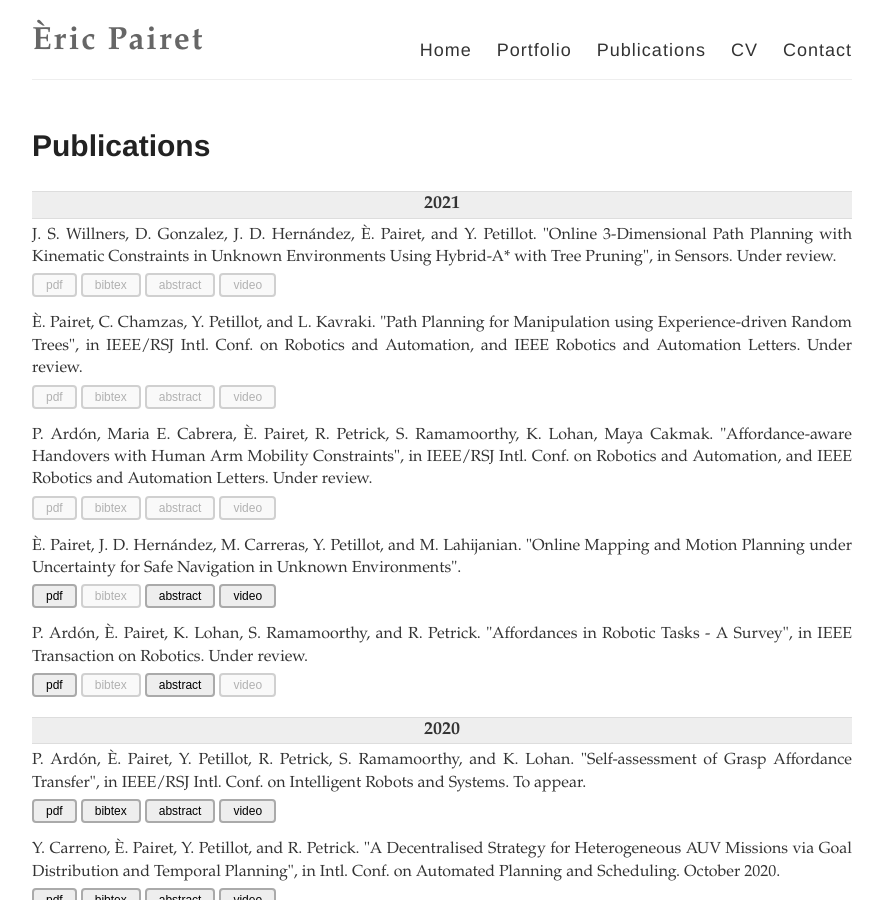
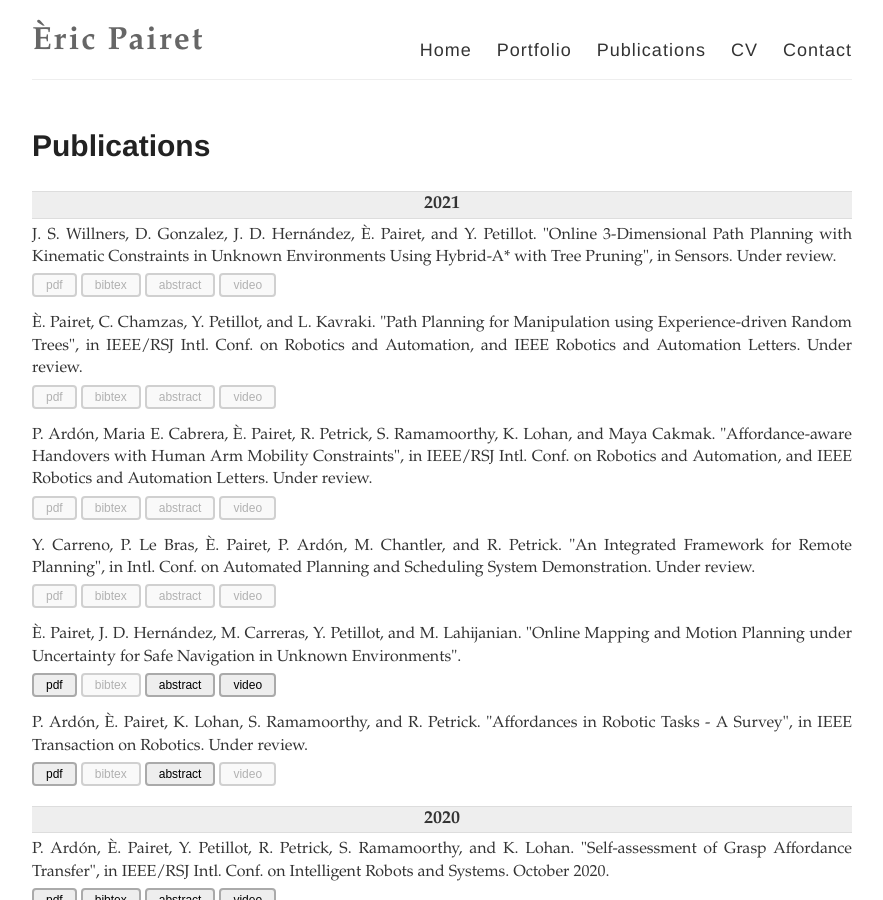
Before and after one commit to ericpairet/ericpairet.github.io, a Jekyll site: the page built from publications.md, in a window 1280 px wide and 900 px high. Shown: the whole window, without its empty margins (198-1081 px from the left). Built offline with Jekyll 4.4.1, drawn with Linux system fonts in a browser that asks for light colours.

Commit message:
adding ICAPS submission

```diff
--- a/_data/2020.yaml
+++ b/_data/2020.yaml
@@ -1,4 +1,4 @@
-- name: P. Ardón, È. Pairet, Y. Petillot, R. Petrick, S. Ramamoorthy, and K. Lohan. "Self-assessment of Grasp Affordance Transfer", in IEEE/RSJ Intl. Conf. on Intelligent Robots and Systems. To appear.
+- name: P. Ardón, È. Pairet, Y. Petillot, R. Petrick, S. Ramamoorthy, and K. Lohan. "Self-assessment of Grasp Affordance Transfer", in IEEE/RSJ Intl. Conf. on Intelligent Robots and Systems. October 2020.
   pdf: 20ardon2020self.pdf
   bibtex: 20ardon2020self.txt
   abstract: 20ardon2020self_abstract.txt
--- a/_data/2021.yaml
+++ b/_data/2021.yaml
@@ -10,7 +10,13 @@
   abstract:
   youtube:
 
-- name: P. Ardón, Maria E. Cabrera, È. Pairet, R. Petrick, S. Ramamoorthy, K. Lohan, Maya Cakmak. "Affordance-aware Handovers with Human Arm Mobility Constraints", in IEEE/RSJ Intl. Conf. on Robotics and Automation, and IEEE Robotics and Automation Letters. Under review.
+- name: P. Ardón, Maria E. Cabrera, È. Pairet, R. Petrick, S. Ramamoorthy, K. Lohan, and Maya Cakmak. "Affordance-aware Handovers with Human Arm Mobility Constraints", in IEEE/RSJ Intl. Conf. on Robotics and Automation, and IEEE Robotics and Automation Letters. Under review.
+  pdf:
+  bibtex:
+  abstract:
+  youtube:
+
+- name: Y. Carreno, P. Le Bras, È. Pairet, P. Ardón, M. Chantler, and R. Petrick. "An Integrated Framework for Remote Planning", in Intl. Conf. on Automated Planning and Scheduling System Demonstration. Under review.
   pdf:
   bibtex:
   abstract:
```
